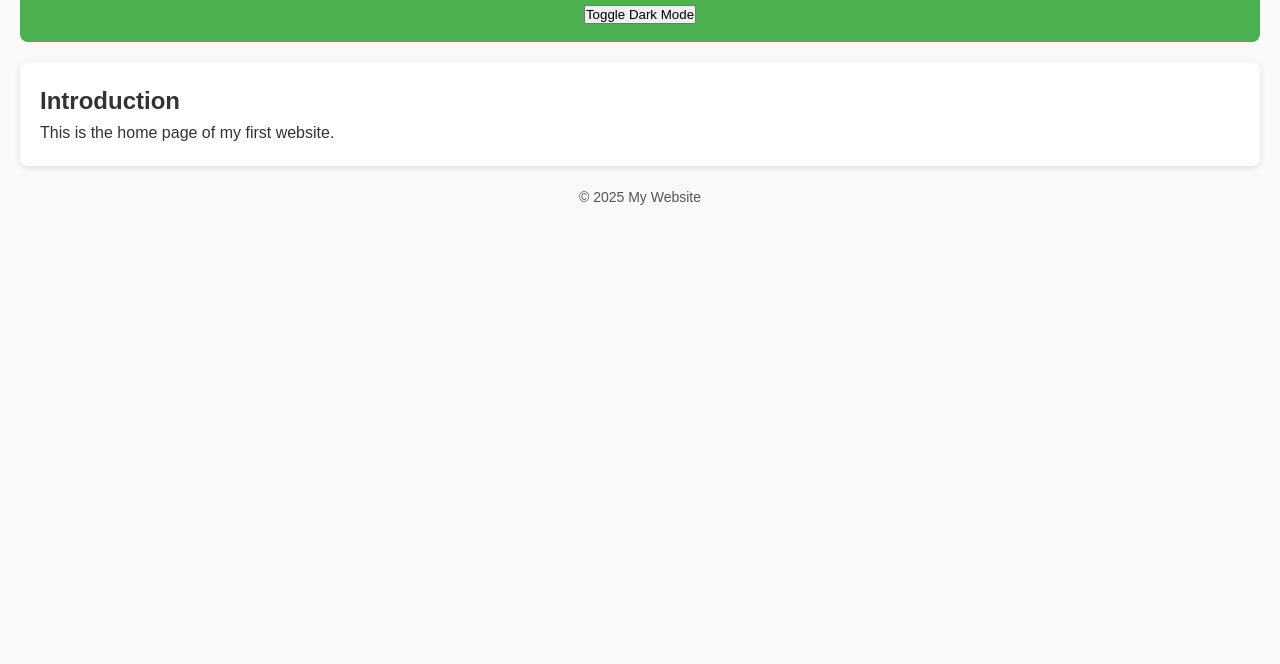
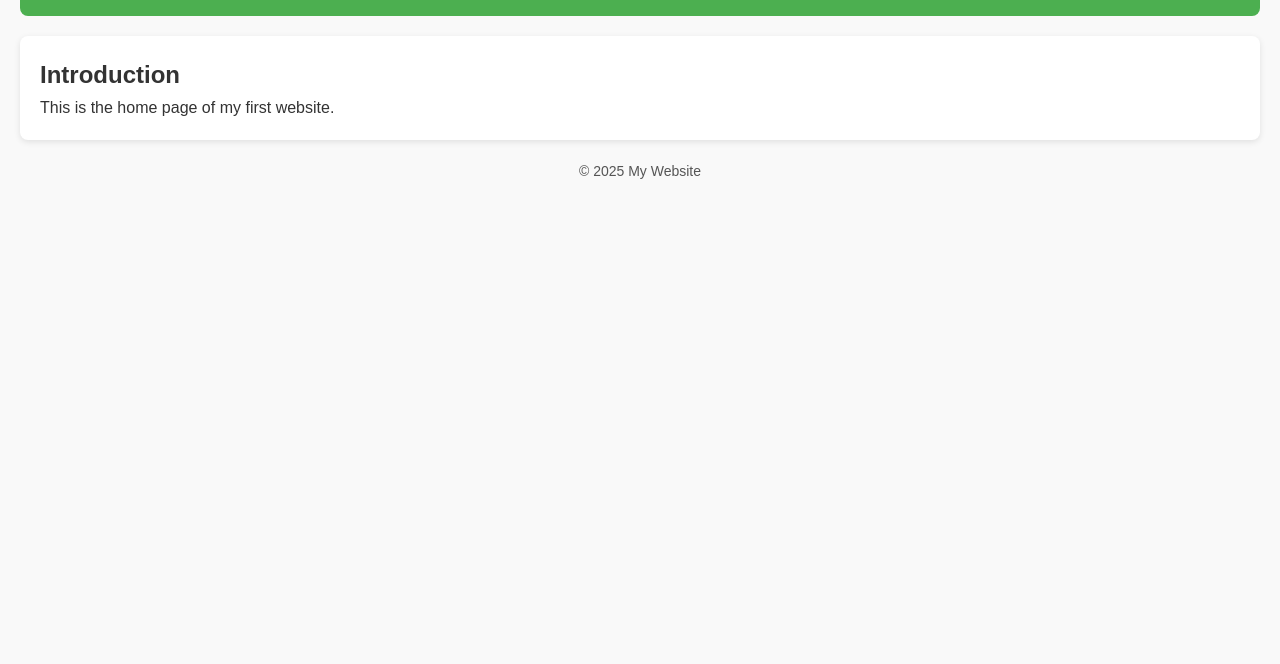
Before and after one commit to gunduboyinapawansai-stack/my-website, a plain HTML site: page index.html in a window 1280 px wide. Shown: the part 136-800 px from the top of the page. Drawn offline with Linux system fonts and the light colour scheme.

Commit message:
Remove duplicate dark mode button

```diff
--- a/index.html
+++ b/index.html
@@ -14,7 +14,6 @@
       <a href="about.html">About</a>
       <a href="contact.html">Contact</a>
     </nav>
-    <button onclick="toggleDarkMode()">Toggle Dark Mode</button>
   </header>
 
   <main>
```
